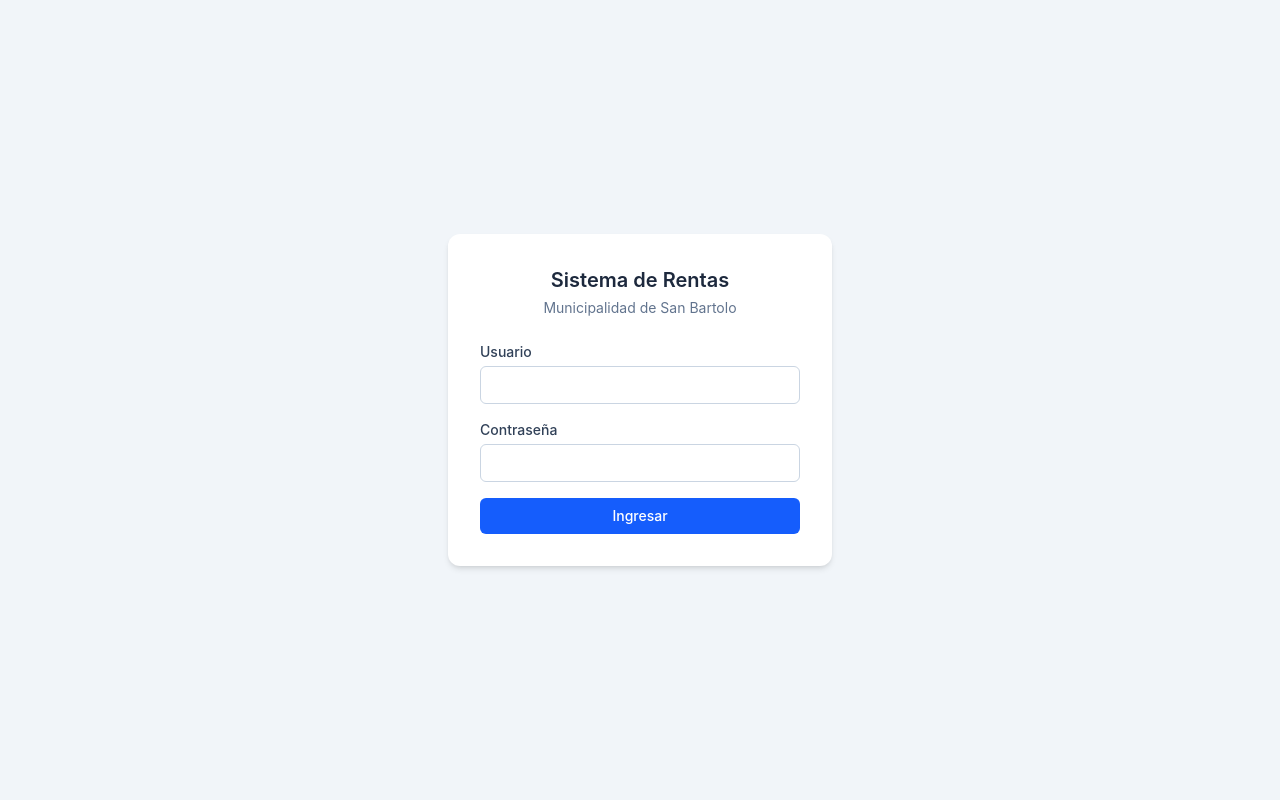
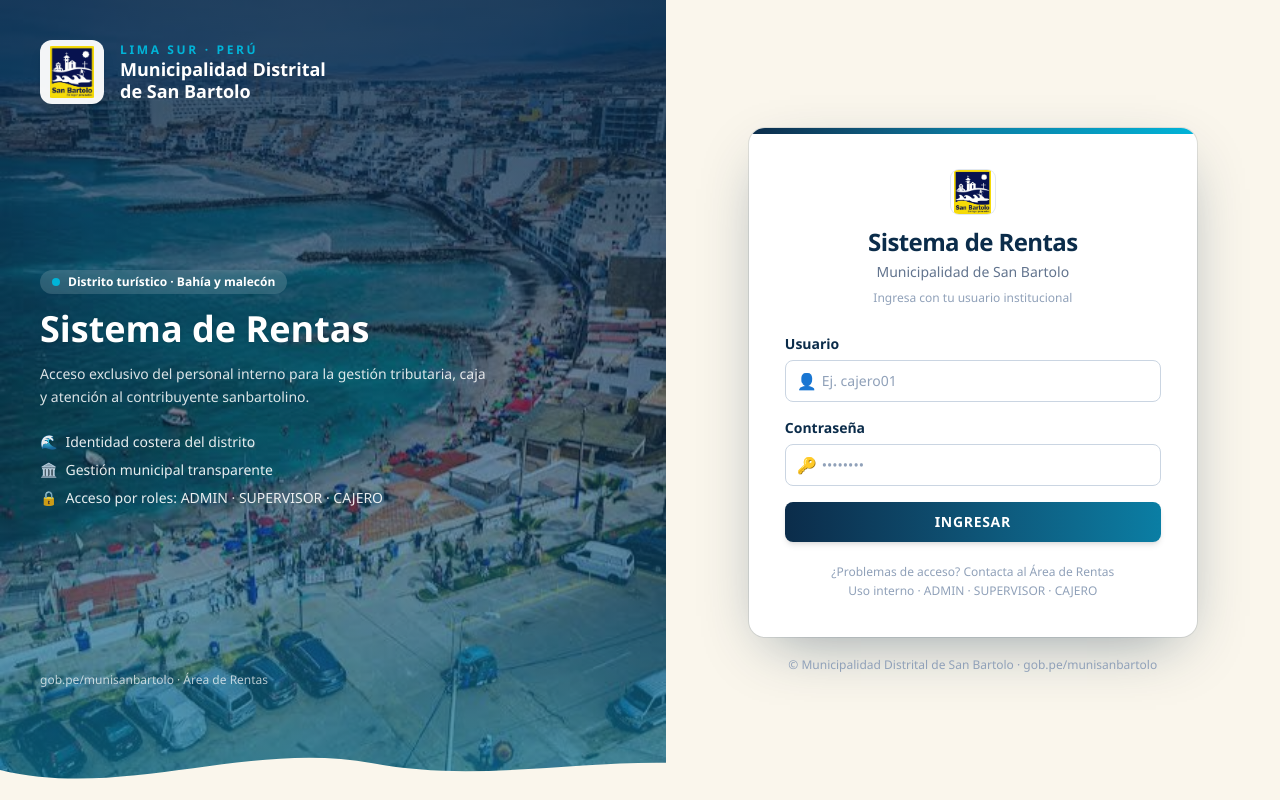
Before and after one commit to renzz2066/Software-web-Municipalidad-San-Bartolo, a React (Vite) app in the folder frontend/: page /login in a window 1280 px wide. Built offline with nearby package versions, Linux system fonts and the light colour scheme; no server answers.

Commit message:
feat(login): rediseño visual institucional San Bartolo sin cambiar logica

```diff
--- a/frontend/src/index.css
+++ b/frontend/src/index.css
@@ -1,5 +1,40 @@
 @import "tailwindcss";
+
+@theme {
+  --color-mar-profundo: #0b2c4a;
+  --color-mar: #0a7ea4;
+  --color-turquesa: #00b4d8;
+  --color-arena: #f5e9d3;
+  --color-arena-claro: #faf6ec;
+  --color-coral: #e63946;
+  --font-sans: "Montserrat", "Segoe UI", system-ui, -apple-system, sans-serif;
+}
 
 body {
   margin: 0;
+  font-family: var(--font-sans);
+  background-color: var(--color-arena-claro);
 }
+
+/* Foco visible accesible (WCAG) para el login */
+.login-input:focus-visible,
+.login-btn:focus-visible {
+  outline: 3px solid rgba(0, 180, 216, 0.45);
+  outline-offset: 1px;
+}
+
+/* Sutil movimiento de olas del panel institucional */
+@keyframes ola-deriva {
+  0%, 100% { transform: translateX(0); }
+  50% { transform: translateX(-18px); }
+}
+
+.ola-animada {
+  animation: ola-deriva 9s ease-in-out infinite;
+}
+
+@media (prefers-reduced-motion: reduce) {
+  .ola-animada {
+    animation: none;
+  }
+}
--- a/frontend/src/pages/Login.tsx
+++ b/frontend/src/pages/Login.tsx
@@ -32,61 +32,198 @@
   }
 
   return (
-    <div className="flex min-h-screen items-center justify-center bg-slate-100 px-4">
-      <div className="w-full max-w-sm rounded-xl bg-white p-8 shadow-md">
-        <div className="mb-6 text-center">
-          <h1 className="text-xl font-semibold text-slate-800">
+    <div className="flex min-h-screen bg-arena-claro">
+      {/* Panel institucional San Bartolo */}
+      <aside className="relative hidden w-[52%] overflow-hidden lg:flex lg:flex-col">
+        <img
+          src="/san-bartolo-bahia.jpg"
+          alt="Bahía de San Bartolo con malecón y playa"
+          className="absolute inset-0 h-full w-full object-cover"
+        />
+        <div
+          aria-hidden="true"
+          className="absolute inset-0 bg-gradient-to-b from-mar-profundo/85 via-mar-profundo/55 to-mar/70"
+        />
+
+        <div className="relative flex flex-1 flex-col justify-between p-10 text-white">
+          <div className="flex items-center gap-4">
+            <img
+              src="/escudo-mdsb.png"
+              alt="Escudo oficial de la Municipalidad Distrital de San Bartolo"
+              className="h-16 w-16 rounded-xl bg-white/95 p-1.5 shadow-lg object-contain"
+            />
+            <div>
+              <p className="text-xs font-semibold uppercase tracking-[0.22em] text-turquesa">
+                Lima Sur · Perú
+              </p>
+              <p className="text-lg font-bold leading-tight">
+                Municipalidad Distrital
+                <br />
+                de San Bartolo
+              </p>
+            </div>
+          </div>
+
+          <div className="max-w-md">
+            <p className="mb-3 inline-flex items-center gap-2 rounded-full bg-white/15 px-3 py-1 text-xs font-semibold backdrop-blur">
+              <span aria-hidden="true" className="inline-block h-2 w-2 rounded-full bg-turquesa" />
+              Distrito turístico · Bahía y malecón
+            </p>
+            <h2 className="text-4xl font-extrabold leading-tight drop-shadow">
+              Sistema de Rentas
+            </h2>
+            <p className="mt-3 text-sm leading-relaxed text-white/85">
+              Acceso exclusivo del personal interno para la gestión tributaria,
+              caja y atención al contribuyente sanbartolino.
+            </p>
+            <ul className="mt-6 space-y-2 text-sm text-white/90">
+              <li className="flex items-center gap-2">
+                <span aria-hidden="true">🌊</span> Identidad costera del distrito
+              </li>
+              <li className="flex items-center gap-2">
+                <span aria-hidden="true">🏛️</span> Gestión municipal transparente
+              </li>
+              <li className="flex items-center gap-2">
+                <span aria-hidden="true">🔒</span> Acceso por roles: ADMIN · SUPERVISOR · CAJERO
+              </li>
+            </ul>
+          </div>
+
+          <p className="text-xs text-white/70">
+            gob.pe/munisanbartolo · Área de Rentas
+          </p>
+        </div>
+
+        <svg
+          aria-hidden="true"
+          viewBox="0 0 1440 110"
+          preserveAspectRatio="none"
+          className="ola-animada relative block h-[72px] w-[112%]"
+        >
+          <path
+            d="M0,64 C240,110 480,18 720,54 C960,90 1200,30 1440,64 L1440,110 L0,110 Z"
+            fill="#faf6ec"
+          />
+        </svg>
+      </aside>
+
+      {/* Panel formulario */}
+      <main className="relative flex flex-1 items-center justify-center px-4 py-10 sm:px-8">
+        <div
+          aria-hidden="true"
+          className="pointer-events-none absolute inset-0 bg-gradient-to-b from-arena via-arena-claro to-white lg:hidden"
+        />
+        {/* Banner móvil con la bahía */}
+        <div className="absolute inset-x-0 top-0 h-44 overflow-hidden lg:hidden">
+          <img
+            src="/san-bartolo-bahia.jpg"
+            alt=""
+            aria-hidden="true"
+            className="h-full w-full object-cover"
+          />
+          <div aria-hidden="true" className="absolute inset-0 bg-mar-profundo/60" />
+        </div>
+
+        <div className="relative w-full max-w-md">
+          <div className="overflow-hidden rounded-2xl bg-white shadow-[0_20px_60px_-20px_rgba(11,44,74,0.45)] ring-1 ring-mar-profundo/10">
+            <div className="h-1.5 bg-gradient-to-r from-mar-profundo via-mar to-turquesa" />
+            <div className="p-8 sm:p-9">
+              <div className="mb-7 text-center">
+                <img
+                  src="/escudo-mdsb.png"
+                  alt="Escudo oficial de la Municipalidad Distrital de San Bartolo"
+                  className="mx-auto mb-4 h-20 w-20 rounded-2xl bg-white object-contain p-1 shadow-md ring-1 ring-slate-200 lg:hidden"
+                />
+                <div className="mb-3 hidden items-center justify-center gap-2 lg:flex">
+                  <img
+                    src="/escudo-mdsb.png"
+                    alt=""
+                    aria-hidden="true"
+                    className="h-11 w-11 rounded-lg object-contain ring-1 ring-slate-200"
+                  />
+                </div>
+                <h1 className="text-2xl font-extrabold tracking-tight text-mar-profundo">
                   Sistema de Rentas
                 </h1>
-          <p className="mt-1 text-sm text-slate-500">
+                <p className="mt-1 text-sm font-medium text-slate-500">
                   Municipalidad de San Bartolo
+                </p>
+                <p className="mt-2 text-xs text-slate-400">
+                  Ingresa con tu usuario institucional
                 </p>
               </div>
 
               <form onSubmit={handleSubmit} className="space-y-4">
                 <div>
-            <label htmlFor="usuario" className="mb-1 block text-sm font-medium text-slate-700">
+                  <label htmlFor="usuario" className="mb-1.5 block text-sm font-semibold text-mar-profundo">
                     Usuario
                   </label>
+                  <div className="relative">
+                    <span aria-hidden="true" className="pointer-events-none absolute left-3 top-1/2 -translate-y-1/2 text-slate-400">
+                      👤
+                    </span>
                     <input
                       id="usuario"
                       type="text"
                       autoComplete="username"
                       required
+                      placeholder="Ej. cajero01"
                       value={usuario}
                       onChange={(e) => setUsuario(e.target.value)}
-              className="w-full rounded-md border border-slate-300 px-3 py-2 text-sm text-slate-900 outline-none focus:border-blue-500 focus:ring-1 focus:ring-blue-500"
+                      className="login-input w-full rounded-lg border border-slate-300 bg-white py-2.5 pl-9 pr-3 text-sm text-slate-900 placeholder:text-slate-400 focus:border-mar focus:ring-2 focus:ring-turquesa/40"
                     />
+                  </div>
                 </div>
 
                 <div>
-            <label htmlFor="password" className="mb-1 block text-sm font-medium text-slate-700">
+                  <label htmlFor="password" className="mb-1.5 block text-sm font-semibold text-mar-profundo">
                     Contraseña
                   </label>
+                  <div className="relative">
+                    <span aria-hidden="true" className="pointer-events-none absolute left-3 top-1/2 -translate-y-1/2 text-slate-400">
+                      🔑
+                    </span>
                     <input
                       id="password"
                       type="password"
                       autoComplete="current-password"
                       required
+                      placeholder="••••••••"
                       value={password}
                       onChange={(e) => setPassword(e.target.value)}
-              className="w-full rounded-md border border-slate-300 px-3 py-2 text-sm text-slate-900 outline-none focus:border-blue-500 focus:ring-1 focus:ring-blue-500"
+                      className="login-input w-full rounded-lg border border-slate-300 bg-white py-2.5 pl-9 pr-3 text-sm text-slate-900 placeholder:text-slate-400 focus:border-mar focus:ring-2 focus:ring-turquesa/40"
                     />
+                  </div>
                 </div>
 
                 {error && (
-            <p className="rounded-md bg-red-50 px-3 py-2 text-sm text-red-600">{error}</p>
+                  <p role="alert" className="rounded-lg border border-red-200 bg-red-50 px-3 py-2.5 text-sm font-medium text-red-700">
+                    {error}
+                  </p>
                 )}
 
                 <button
                   type="submit"
                   disabled={isSubmitting}
-            className="w-full rounded-md bg-blue-600 py-2 text-sm font-medium text-white transition hover:bg-blue-700 disabled:cursor-not-allowed disabled:opacity-60"
+                  className="login-btn w-full rounded-lg bg-gradient-to-r from-mar-profundo to-mar py-2.5 text-sm font-bold uppercase tracking-wider text-white shadow-md transition hover:brightness-110 active:scale-[0.99] disabled:cursor-not-allowed disabled:opacity-60"
                 >
                   {isSubmitting ? 'Ingresando...' : 'Ingresar'}
                 </button>
+
+                <p className="pt-1 text-center text-xs leading-relaxed text-slate-400">
+                  ¿Problemas de acceso? Contacta al Área de Rentas
+                  <br />
+                  Uso interno · ADMIN · SUPERVISOR · CAJERO
+                </p>
               </form>
             </div>
           </div>
+
+          <p className="mt-5 text-center text-xs text-slate-400">
+            © Municipalidad Distrital de San Bartolo · gob.pe/munisanbartolo
+          </p>
+        </div>
+      </main>
+    </div>
   )
 }
```
Also changed, not shown: frontend/public/escudo-mdsb.png (added), frontend/public/san-bartolo-bahia.jpg (added). Lines whose indentation alone changed are shown as unchanged.
